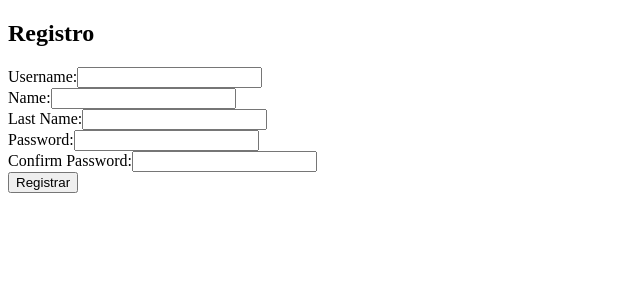
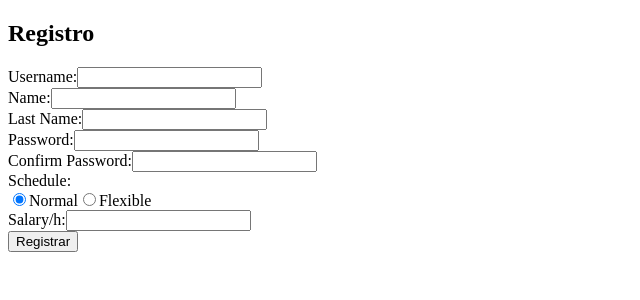
Before and after one commit to ShadiYn/GestionHoras_proyecto-frontend, a React (Vite) app: page /register in a window 1280 px wide. Shown: the top 300 px of the page, without its empty margins (0-640 px from the left). Built offline with nearby package versions, Linux system fonts and the light colour scheme.

Commit message:
Logout añadido

```diff
--- a/src/api/api.js
+++ b/src/api/api.js
@@ -41,29 +41,22 @@ export const loginUser = async ({ username, password }) => {
     }
 };
 
-
-
-
-
-    //configuramos el token de autenticación en axios
-
 // Configurar el token de autenticación en axios
 const setAuth = async (token) => {
     console.log('Configurando autorización con token:', token);
     baseUrl.defaults.headers.common.Authorization = `Basic ${token}`;
 };
 
-
-
-    //funcoin registro
     // Función de registro de usuario
     export const registro = async (userData) => {
         try {
-            const response = await axios.post(
-                'http://localhost:8080/register', // Endpoint
+            const response = await baseUrl.post(
+                '/register', // Endpoint
                 userData // Datos del formulario
             );
+            console.log(response.data)
             return response.data;
+
         } catch (error) {
             if (error.response) {
                 throw error.response.data; // Manejar errores del servidor
--- a/src/app/Router.jsx
+++ b/src/app/Router.jsx
@@ -2,12 +2,15 @@
 import { Routes, Route } from "react-router-dom";
 import Home from "../pages/Home"; // Página de inicio
 import Calendar from "../pages/Calendar"; // Otra ruta protegida
+import Profile from "../pages/Profile";
 
 const Router = () => (
   <Routes>
     <Route path="/home" element={<Home />} /> {/* Ruta de inicio */}
     <Route path="/calendar" element={<Calendar />} /> {/* Ruta de calendario */}
-    <Route path="*" element={<div>404 - Página no encontrada</div>} /> {/* Error por si la ruta no existe */}
+    <Route path="/Perfil" element={<Profile />} />
+    <Route path="*" element={<div>404 - Página no encontrada</div>} />{" "}
+    {/* Error por si la ruta no existe */}
   </Routes>
 );
 
--- a/src/pages/Home.jsx
+++ b/src/pages/Home.jsx
@@ -1,35 +1,55 @@
-import { useEffect } from "react";
-import {useNavigate } from "react-router-dom";
+import { useNavigate } from "react-router-dom";
+import { useUserContext } from "../providers/UserProvider";
 
-const Home = ()=>{
-
+const Home = () => {
+  const { setUser } = useUserContext();
   const navigate = useNavigate();
 
-    const handleCalendar = ()=>{
-        navigate('/calendar');
-    }
-    const handlePerfil = ()=>{
-        navigate('/Perfil');
-    }
-
+  const handleCalendar = () => {
+    navigate("/calendar");
+  };
+  const handlePerfil = () => {
+    navigate("/Perfil");
+  };
+  const handleLogout = () => {
+    localStorage.removeItem("authToken");
+    setUser(null);
+    navigate("/login");
+  };
 
   return (
-        <div >
+    <div>
+      <div className="navbar">
+        <button className="Calendar-btn" onClick={handleCalendar}>
+          Calendario
+        </button>
 
+        <button className="Perfil-btn" onClick={handlePerfil}>
+          Perfil
+        </button>
 
-        <div className="navbar">
-        <button className="Calendar-btn" onClick={handleCalendar}>Calendario</button>
-
-        <button className="Perfil-btn" onClick={handlePerfil}>Perfil</button>
+        <button className="Perfil-btn" onClick={handleLogout}>
+          Logout
+        </button>
       </div>
       <div className="explicación">
-        <p>Aquí tengo pensado que aparecerá una targeta/botón - que sea para el check in/check out de ese mismo día</p>
-        <p>Se podrán hacer más de un check in/check out para contar los descansos realizados</p>
-        <p>finalmente una targeta que implementa las horas trabajadas ese día</p>
-        <p>Es decir la targeta contará las horas checkeadas chekc in y check out con el concepto de trabajo y no de descanso o algo así</p>
+        <p>
+          Aquí tengo pensado que aparecerá una targeta/botón - que sea para el
+          check in/check out de ese mismo día
+        </p>
+        <p>
+          Se podrán hacer más de un check in/check out para contar los descansos
+          realizados
+        </p>
+        <p>
+          finalmente una targeta que implementa las horas trabajadas ese día
+        </p>
+        <p>
+          Es decir la targeta contará las horas checkeadas chekc in y check out
+          con el concepto de trabajo y no de descanso o algo así
+        </p>
       </div>
-
     </div>
-    )
-}
+  );
+};
 export default Home;
--- a/src/pages/Login.jsx
+++ b/src/pages/Login.jsx
@@ -18,18 +18,27 @@ const Login = () => {
     try {
       const credentials = { username, password };
       const result = await loginUser(credentials);
-console.log(22222, result)
+      console.log(22222, result);
       if (result) {
         // Si el login es exitoso, guardamos el token y el usuario en el contexto
         localStorage.setItem("authToken", result.token); // Guardamos el token en localStorage
-        setUser({ token: result.token, username }); // Actualizamos el estado del usuario
-console.log(1111111)
+        setUser({
+          token: result.token,
+          username: result.username,
+          name: result.name,
+          lastname: result.lastName,
+        }); // Actualizamos el estado del usuario
+        console.log(1111111);
         // Redirigimos a la página de Home
         navigate("/home");
       }
     } catch (err) {
       setError("Credenciales incorrectas. Intenta de nuevo.");
     }
+  };
+
+  const handleRegister = () => {
+    navigate("/register");
   };
 
   return (
@@ -56,6 +65,12 @@ console.log(1111111)
         </div>
         {error && <p style={{ color: "red" }}>{error}</p>}
         <button type="submit">Login</button>
+        <br />
+        {!localStorage.getItem("authToken") && (
+          <button type="button" onClick={handleRegister}>
+            Register
+          </button>
+        )}
       </form>
     </div>
   );
--- a/src/pages/Profile.jsx
+++ b/src/pages/Profile.jsx
@@ -1,8 +1,7 @@
-const Profile = ()=>{
-    return(
-        <div>
+import { useUserContext } from "../providers/UserProvider";
 
-        </div>
-    )
-}
+const Profile = () => {
+  const { user } = useUserContext();
+  return <div>hola, {user?.name} </div>;
+};
 export default Profile;
--- a/src/pages/Register.jsx
+++ b/src/pages/Register.jsx
@@ -6,6 +6,8 @@ const Register = () => {
   const [name, setName] = useState("");
   const [lastName, setLastName] = useState("");
   const [password, setPassword] = useState("");
+  const [isFlexible, setIsFlexible] = useState(false);
+  const [eurosPerHour, setEurosPerHour] = useState("");
   const [confirmPassword, setConfirmPassword] = useState("");
   const [error, setError] = useState("");
   const [successMessage, setSuccessMessage] = useState("");
@@ -16,20 +18,31 @@ const Register = () => {
     setSuccessMessage("");
 
     if (password !== confirmPassword) {
-        setError("Las contraseñas no coinciden.");
-        return;
+      setError("Las contraseñas no coinciden.");
+      return;
     }
 
     try {
-        const userData = { username, name, last_name: lastName, password };
-        const response = await registro(userData);
-        setSuccessMessage("Registro exitoso. Puedes iniciar sesión."),response;
+      const userData = {
+        username,
+        name,
+        lastName,
+        password,
+        eurosPerHour,
+        isFlexible,
+      };
+      const response = await registro(userData);
+
+      setSuccessMessage("Registro exitoso. Puedes iniciar sesión."), response;
     } catch (err) {
-        // Asegúrate de capturar el error específico del backend
-        setError(err.response ? err.response.data : "Error al registrar el usuario. Intenta de nuevo.");
+      // Asegúrate de capturar el error específico del backend
+      setError(
+        err.response
+          ? err.response.data
+          : "Error al registrar el usuario. Intenta de nuevo."
+      );
     }
-};
-
+  };
 
   return (
     <div>
@@ -80,6 +93,40 @@ const Register = () => {
             required
           />
         </div>
+        <div>
+          <label>Schedule:</label>
+          <div>
+            <label>
+              <input
+                type="radio"
+                name="schedule"
+                value="normal"
+                checked={!isFlexible}
+                onChange={() => setIsFlexible(false)}
+              />
+              Normal
+            </label>
+            <label>
+              <input
+                type="radio"
+                name="schedule"
+                value="flexible"
+                checked={isFlexible}
+                onChange={() => setIsFlexible(true)}
+              />
+              Flexible
+            </label>
+          </div>
+        </div>
+        <div>
+          <label>Salary/h:</label>
+          <input
+            type="text"
+            value={eurosPerHour}
+            onChange={(e) => setEurosPerHour(e.target.value)}
+            required
+          />
+        </div>
 
         {error && <p style={{ color: "red" }}>{error}</p>}
         {successMessage && <p style={{ color: "green" }}>{successMessage}</p>}
```
Also changed, not shown: 1 other file (tests, documents, lock files or other folders). Lines whose indentation alone changed are shown as unchanged.
